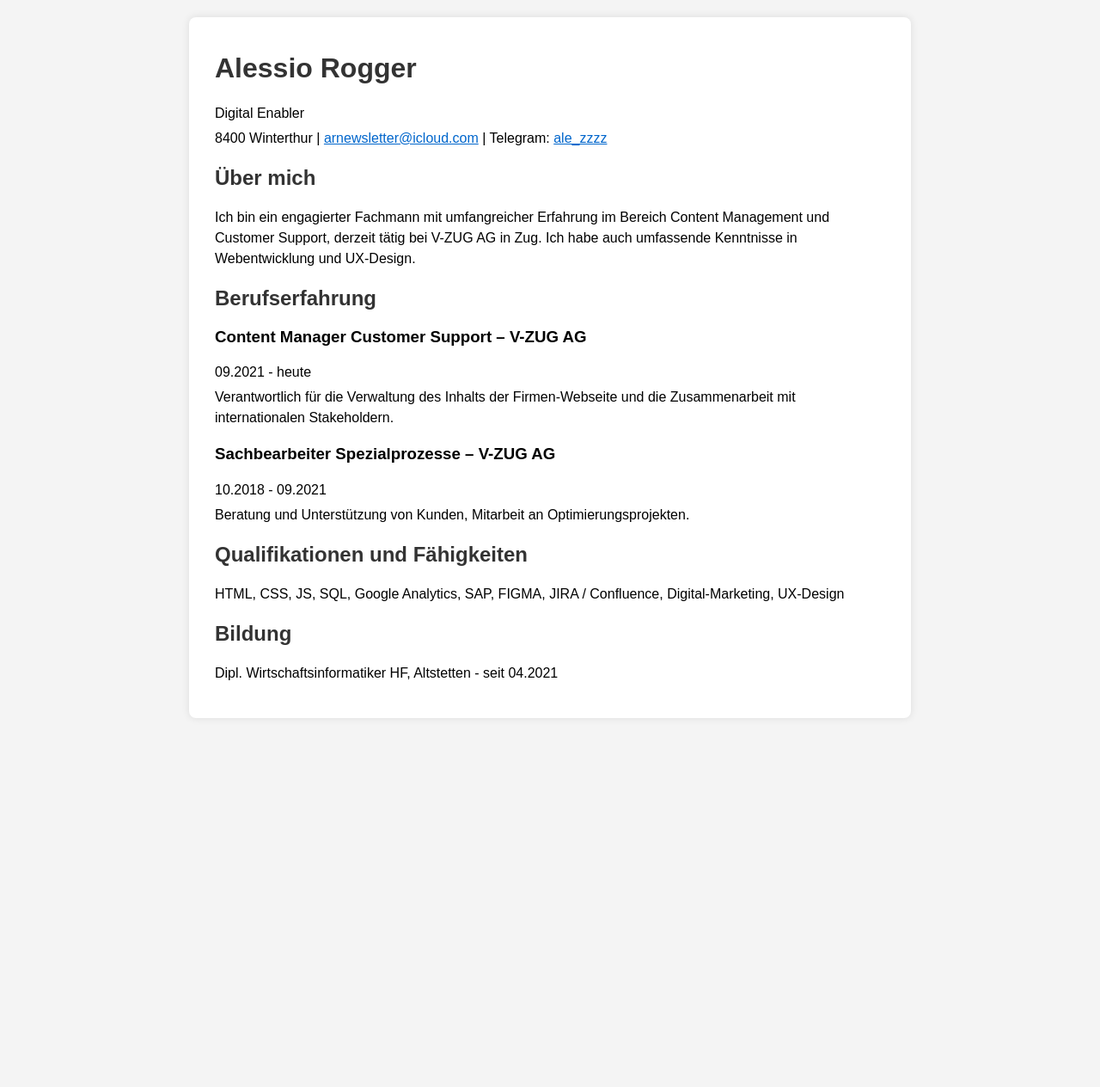
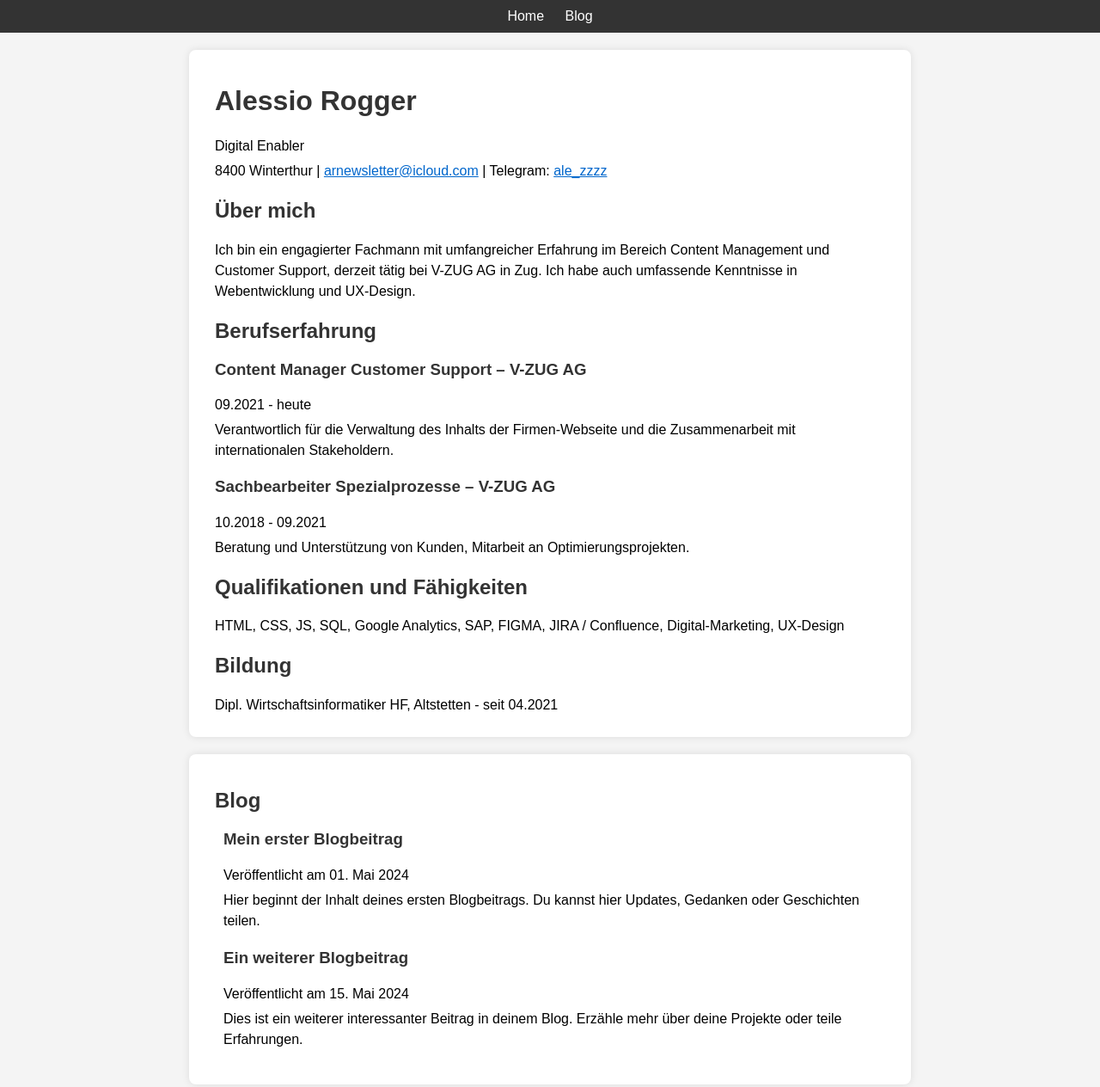
Before and after one commit to ale-zzz/website, a plain HTML site: page index.html in a window 1280 px wide. Shown: the whole page at 86% size. Before the commit the page ends 855 px from the top, so only its background shows below. Drawn offline with Linux system fonts and the light colour scheme.

Commit message:
Update index.html

```diff
--- a/index.html
+++ b/index.html
@@ -21,29 +21,52 @@
             box-shadow: 0 0 10px rgba(0, 0, 0, 0.1);
             overflow: hidden;
         }
-        header, section {
-            margin-bottom: 20px;
+        header, section, nav, article {
             padding: 0 10px;
         }
-        h1, h2 {
+        nav {
+            background-color: #333;
+            color: #fff;
+            padding: 10px 0;
+            text-align: center;
+        }
+        nav a {
+            color: #fff;
+            margin: 0 10px;
+            text-decoration: none;
+        }
+        nav a:hover {
+            text-decoration: underline;
+        }
+        h1, h2, h3 {
             color: #333;
         }
-        p {
+        p, li {
             margin: 5px 0;
             line-height: 1.5;
         }
         a {
             color: #06c;
         }
+        .blog {
+            margin-top: 20px;
+        }
+        article {
+            margin-bottom: 20px;
+        }
         @media (max-width: 600px) {
-            .container {
+            .container, nav {
                 margin: 20px 10px;
             }
         }
     </style>
 </head>
 <body>
-    <div class="container">
+    <nav>
+        <a href="#home">Home</a>
+        <a href="#blog">Blog</a>
+    </nav>
+    <div class="container" id="home">
         <header>
             <h1>Alessio Rogger</h1>
             <p>Digital Enabler</p>
@@ -71,5 +94,20 @@
             <p>Dipl. Wirtschaftsinformatiker HF, Altstetten - seit 04.2021</p>
         </section>
     </div>
+    <div class="container blog" id="blog">
+        <section>
+            <h2>Blog</h2>
+            <article>
+                <h3>Mein erster Blogbeitrag</h3>
+                <p>Veröffentlicht am 01. Mai 2024</p>
+                <p>Hier beginnt der Inhalt deines ersten Blogbeitrags. Du kannst hier Updates, Gedanken oder Geschichten teilen.</p>
+            </article>
+            <article>
+                <h3>Ein weiterer Blogbeitrag</h3>
+                <p>Veröffentlicht am 15. Mai 2024</p>
+                <p>Dies ist ein weiterer interessanter Beitrag in deinem Blog. Erzähle mehr über deine Projekte oder teile Erfahrungen.</p>
+            </article>
+        </section>
+    </div>
 </body>
 </html>
```
